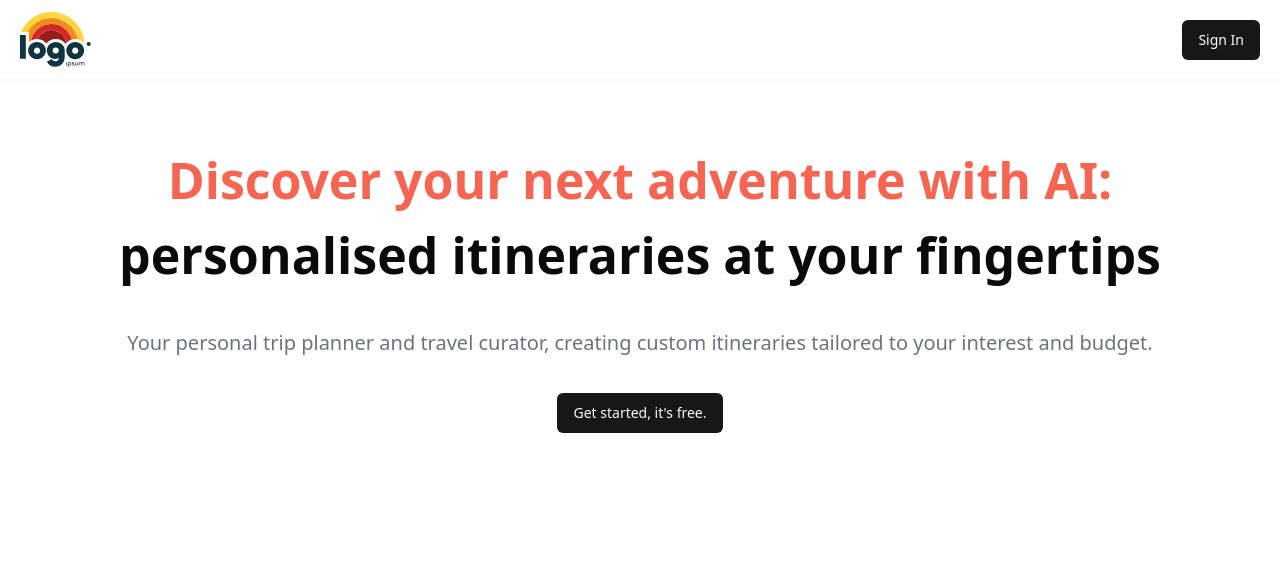
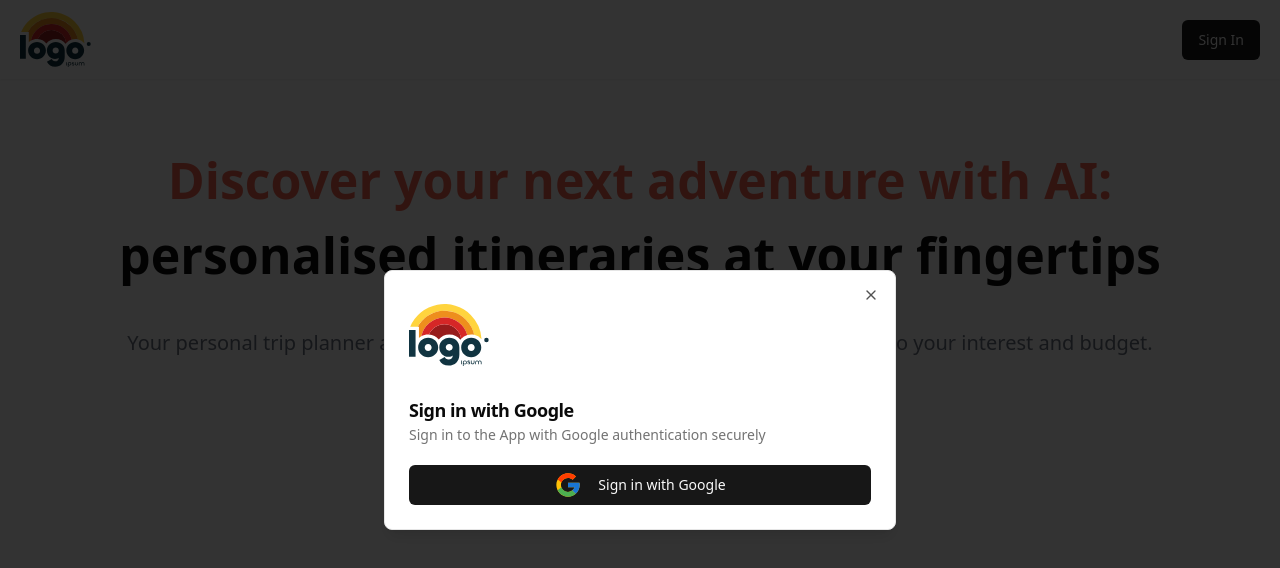
Before and after one commit to SunnyC0d3/ai-trip-planner, a React (Vite) app: page / in a window 1280 px wide. Both pictures are taken after a click on the button "Sign In". Shown: the top 568 px of the page. Built offline with nearby package versions, Linux system fonts and the light colour scheme.

Commit message:
built ability to sign in and added images to itinerary

```diff
--- a/package.json
+++ b/package.json
@@ -12,6 +12,7 @@
   "dependencies": {
     "@google/generative-ai": "^0.16.0",
     "@radix-ui/react-dialog": "^1.1.1",
+    "@radix-ui/react-popover": "^1.1.1",
     "@radix-ui/react-slot": "^1.1.0",
     "@react-oauth/google": "^0.12.1",
     "axios": "^1.7.7",
--- a/src/components/ui/Header.jsx
+++ b/src/components/ui/Header.jsx
@@ -1,14 +1,91 @@
-import React from 'react'
+import React, { useEffect, useState } from 'react'
 import logo from '../../assets/logo.svg'
-import { Button } from './Button'
+import { Button } from './Button';
+import { FcGoogle } from "react-icons/fc";
+import {
+  Popover,
+  PopoverContent,
+  PopoverTrigger,
+} from "@/components/ui/Popover";
+import {
+  Dialog,
+  DialogContent,
+  DialogDescription,
+  DialogHeader,
+  DialogTitle,
+} from "@/components/ui/Dialog";
+import { googleLogout } from '@react-oauth/google';
+import { useGoogleLogin } from '@react-oauth/google';
+import axios from 'axios';
 
 function Header() {
+  const [openDialog, setOpenDialog] = useState(false);
+
+  const user = JSON.parse(localStorage.getItem('user'));
+
+  const login = useGoogleLogin({
+    onSuccess: (codeResp) => getUserProfile(codeResp),
+    onError: (error) => console.log(error)
+  });
+
+    const getUserProfile = (tokenInfo) => {
+    axios.get(`https://www.googleapis.com/oauth2/v1/userinfo?access_token${tokenInfo?.access_token}`, {
+      headers: {
+        Authorization: `Bearer ${tokenInfo?.access_token}`,
+        Accept: 'application/json'
+      }
+    }).then((response) => {
+      localStorage.setItem('user', JSON.stringify(response.data));
+      setOpenDialog(false);
+      window.location.reload();
+    }).catch((error) => {
+      console.log(error);
+    });
+  }
+
+  useEffect(() => {
+    console.log(user);
+  }, []);
+
   return (
     <div className="p-3 shadow-sm flex justify-between items-center px-5">
-        <img src={logo} alt="logo" />
-        <div>
-            <Button>Sign In</Button>
-        </div>
+      <img src={logo} alt="logo" />
+      <div>
+        {
+          user
+            ?
+            <div className="flex items-center gap-3">
+              <a href="/my-trips"><Button variant="outline" className="rounded-full">My Trips</Button></a>
+              <Popover>
+                <PopoverTrigger><img src={user?.picture} className="w-[50px] h-[50px] rounded-full" /></PopoverTrigger>
+                <PopoverContent><Button onClick={() => {
+                  googleLogout();
+                  localStorage.clear();
+                  window.location.reload();
+                }}>Logout</Button></PopoverContent>
+              </Popover>
+
+            </div>
+            :
+            <>
+              <Button onClick={() => setOpenDialog(true)}>Sign In</Button>
+              <Dialog open={openDialog}>
+                <DialogContent>
+                  <DialogHeader>
+                    <img className="w-20 h-20 mb-5" src={logo} alt="logo" />
+                    <DialogTitle>Sign in with Google</DialogTitle>
+                    <DialogDescription>
+                      Sign in to the App with Google authentication securely
+                      <Button className="w-full mt-5 flex gap-4 items-center" onClick={login}>
+                        <FcGoogle className="h-7 w-7" /> Sign in with Google
+                      </Button>
+                    </DialogDescription>
+                  </DialogHeader>
+                </DialogContent>
+              </Dialog>
+            </>
+        }
+      </div>
     </div>
   )
 }
--- /dev/null
+++ b/src/components/ui/Popover.jsx
@@ -0,0 +1,25 @@
+import * as React from "react"
+import * as PopoverPrimitive from "@radix-ui/react-popover"
+
+import { cn } from "@/lib/utils"
+
+const Popover = PopoverPrimitive.Root
+
+const PopoverTrigger = PopoverPrimitive.Trigger
+
+const PopoverContent = React.forwardRef(({ className, align = "center", sideOffset = 4, ...props }, ref) => (
+  <PopoverPrimitive.Portal>
+    <PopoverPrimitive.Content
+      ref={ref}
+      align={align}
+      sideOffset={sideOffset}
+      className={cn(
+        "z-50 w-72 rounded-md border bg-popover p-4 text-popover-foreground shadow-md outline-none data-[state=open]:animate-in data-[state=closed]:animate-out data-[state=closed]:fade-out-0 data-[state=open]:fade-in-0 data-[state=closed]:zoom-out-95 data-[state=open]:zoom-in-95 data-[side=bottom]:slide-in-from-top-2 data-[side=left]:slide-in-from-right-2 data-[side=right]:slide-in-from-left-2 data-[side=top]:slide-in-from-bottom-2",
+        className
+      )}
+      {...props} />
+  </PopoverPrimitive.Portal>
+))
+PopoverContent.displayName = PopoverPrimitive.Content.displayName
+
+export { Popover, PopoverTrigger, PopoverContent }
--- a/src/main.jsx
+++ b/src/main.jsx
@@ -9,6 +9,7 @@
 import { Toaster } from 'sonner'
 import { GoogleOAuthProvider } from '@react-oauth/google'
 import ViewTrip from './components/pages/view-trip/[tripId]/index.jsx'
+import MyTrips from './components/pages/MyTrips.jsx'
 
 const router = createBrowserRouter([
   {
@@ -22,6 +23,10 @@
   {
     path: '/view-trip/:tripId',
     element: <ViewTrip />
+  },
+  {
+    path: '/my-trips',
+    element: <MyTrips />
   }
 ]);
 
```
Also changed, not shown: src/components/pages/MyTrips.jsx (added, +8 -0 lines), 1 other file (tests, documents, lock files or other folders).
